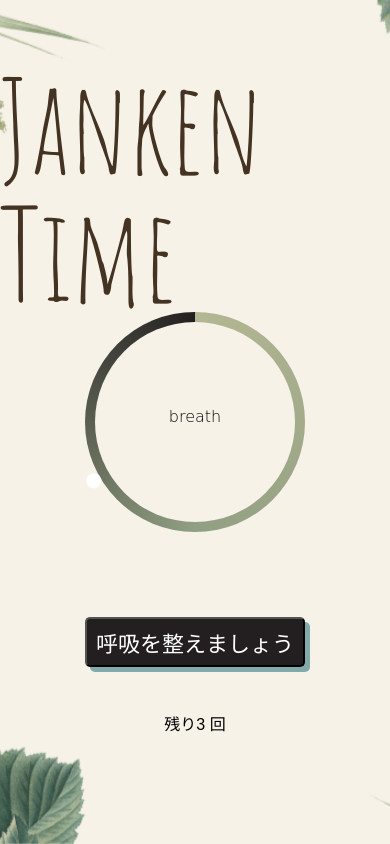
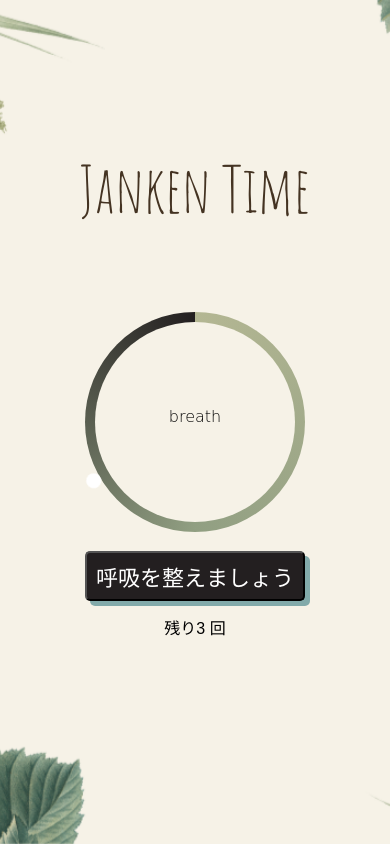
Before and after one commit to KanaeKobayashi/kadai03_, a plain HTML site: page index.html in a window 390 px wide. Drawn offline with Linux system fonts and the light colour scheme; a web font is replaced by a local one.

Commit message:
レスポンシブルに対応

```diff
--- a/css/style_index.css
+++ b/css/style_index.css
@@ -37,7 +37,12 @@ h1 {
     color: #432;
     font-family: 'Amatic SC', cursive;
 }
-
+@media screen and (max-width: 768px){
+    h1{
+        transform: translateY(-50px);
+        font-size: 4rem;
+    }
+}
 
 
 p{
@@ -153,7 +158,11 @@ p{
     transform:translateY(250px) ;
     cursor: pointer;
 }
-
+@media screen and (max-width: 768px){
+    .button1{
+        transform:translateY(280px) ;
+    }
+}
 .button2 {
     text-decoration: none;
     width: 220px;
@@ -172,7 +181,11 @@ p{
     transform:translateY(300px) ;
     margin-bottom: 30px;
 }
-
+@media screen and (max-width: 768px){
+    .button2{
+        transform:translateY(-20px) ;
+    }
+}
 .button1:hover {
     border:1px solid #556cb7;
     background-color: #82aaaa;
@@ -185,6 +198,8 @@ p{
     color: #4c59a4;
 }
 
+
+
 .startMessage{
     display: block;
     position: relative;
```
